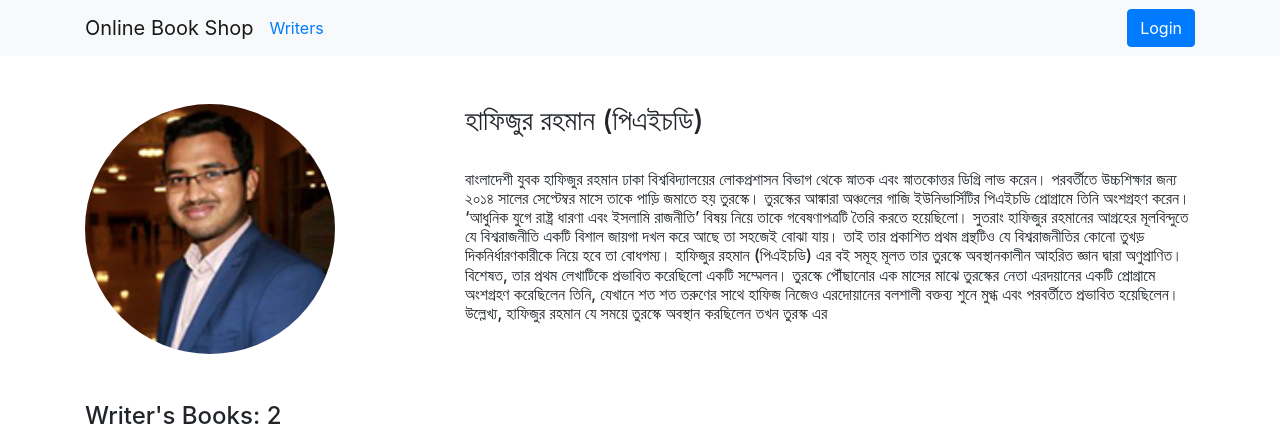
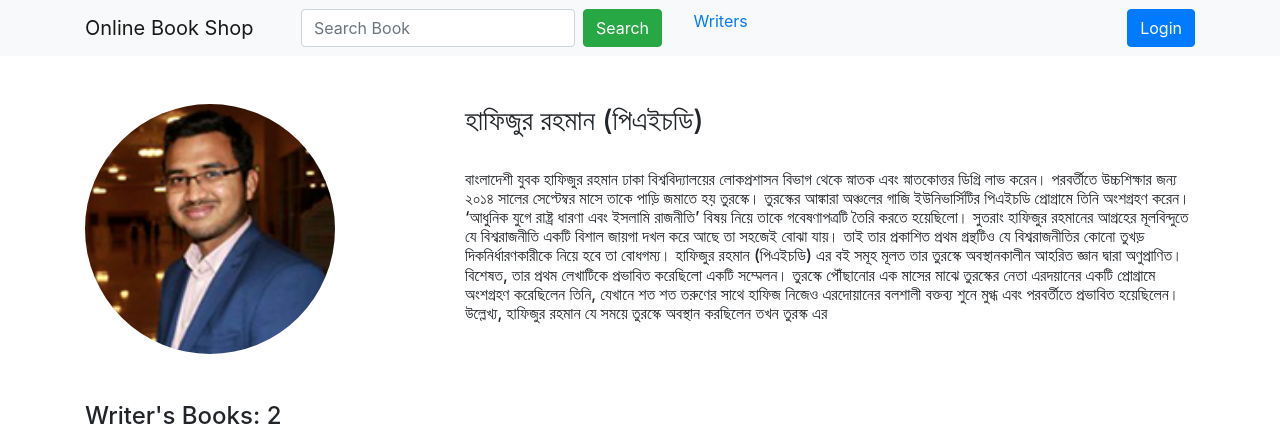
Before and after one commit to sohel473/Online_Book_Shop, a Django app: page /author/2 in a window 1280 px wide. Shown: the top 429 px of the page. Run offline with Django 3.2, Linux system fonts and the light colour scheme; data comes from the database, SQL or seed files in the repository; both versions use the stored data as it was after the commit; parts of the project's set-up code (start-up, migrations or seed data) failed here and were passed over; some libraries are stand-ins or nearby versions.

Commit message:
Add Search Functionality

```diff
--- a/App_Shop/views.py
+++ b/App_Shop/views.py
@@ -23,6 +23,14 @@ from django.contrib.auth.decorators import login_required
 class Home(ListView):
     model = Product
     template_name = 'App_Shop/home.html'
+
+    def get_queryset(self):
+        query = self.request.GET.get('search', '')
+        if query:
+            object_list = self.model.objects.filter(name__icontains=query)
+        else:
+            object_list = self.model.objects.all()
+        return object_list
 
 
 class ProductDetail(DetailView):
--- a/templates/navbar.html
+++ b/templates/navbar.html
@@ -3,6 +3,12 @@
     <div class="container">
         <a class="navbar-brand" href="{% url 'App_Shop:home' %}">Online Book Shop</a>
         <ul class="navbar-nav mr-auto">
+            &nbsp; &nbsp; &nbsp; &nbsp;
+            <form class="form-inline" method="GET">
+                <input class="form-control mr-sm-2" name="search" type="text" placeholder="Search Book">
+                <button class="btn btn-success" type="submit">Search</button>
+            </form>
+            &nbsp; &nbsp; &nbsp; &nbsp;
             <li class="nav-item">
                 <a href="{% url 'App_Shop:writers' %}">Writers</a>
             </li>
```
Also changed, not shown: db.sqlite3, media/products/rokimg_20140203_76831.GIF (added), media/profile_pics/26a19ee3b_1038.jpg (added), media/profile_pics/6e888a9e00a4_8549.jpg (added).
